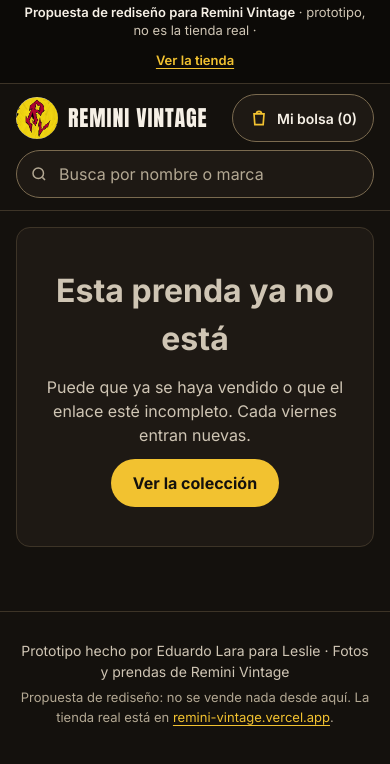
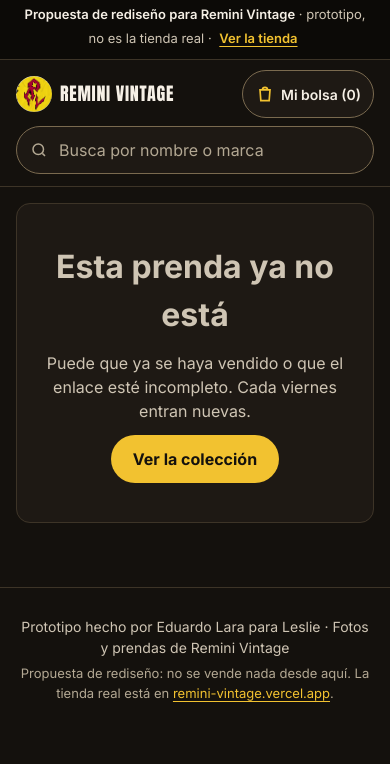
Before and after one commit to eduardolar/remini-vintage-propuesta, a plain HTML site: page prenda.html in a window 390 px wide. Drawn offline with Linux system fonts and the light colour scheme.

Commit message:
Ajustes comprobados a 360, 390 y 1366 px: sin scroll lateral, cabecera y barra en una fila, franja en dos líneas y galería que cabe sobre la barra

```diff
--- a/css/estilos.css
+++ b/css/estilos.css
@@ -22,7 +22,7 @@
   --whatsapp-claro: #4be283;
   --sobre-whatsapp: #0a2414;   /* texto oscuro sobre el verde: 9:1 */
   --vendida: #9a9184;
-  --foto-fondo: #f4f1ea;       /* las fotos de prenda tienen fondo blanco */
+  --foto-fondo: #ffffff;       /* las fotos de prenda tienen fondo blanco */
   --ejemplo-borde: #8a7330;
 
   /* Tipografía */
@@ -138,21 +138,14 @@ button { cursor: pointer; }
   line-height: 1.35;
 }
 .franja .contenedor {
-  display: flex;
-  align-items: center;
-  justify-content: center;
-  gap: 4px 8px;
-  flex-wrap: wrap;
   min-height: 44px;
-  padding-block: 4px;
+  padding-block: 6px;
   text-align: center;
 }
 .franja strong { color: var(--texto); font-weight: 600; }
 .franja a {
-  display: inline-flex;
-  align-items: center;
-  min-height: 36px;
-  padding-inline: 6px;
+  display: inline-block;
+  padding: 6px 4px;
   font-weight: 600;
   position: relative;
 }
@@ -160,7 +153,7 @@ button { cursor: pointer; }
 .franja a::after {
   content: "";
   position: absolute;
-  inset: -6px -4px;
+  inset: -10px -6px;
 }
 
 /* --------------------------------------------------------------------------
@@ -251,6 +244,14 @@ button { cursor: pointer; }
 .boton-bolsa:hover { border-color: var(--acento); }
 .boton-bolsa svg { width: 20px; height: 20px; color: var(--acento); flex: none; }
 
+/* Móviles estrechos (360-399 px): todo cabe en una fila */
+@media (max-width: 399px) {
+  .marca { gap: 8px; }
+  .marca img { width: 36px; height: 36px; }
+  .marca span { font-size: 1.125rem; }
+  .boton-bolsa { padding: 0 12px; gap: 6px; }
+}
+
 @media (min-width: 768px) {
   .cabecera .contenedor {
     grid-template-columns: auto 1fr auto;
@@ -319,6 +320,7 @@ button { cursor: pointer; }
 /* Etiquetas */
 .etiqueta {
   display: inline-flex;
+  font-family: var(--fuente-texto);
   align-items: center;
   gap: 4px;
   padding: 3px 10px;
@@ -418,6 +420,7 @@ button { cursor: pointer; }
 
 .controles {
   display: grid;
+  grid-template-columns: minmax(0, 1fr); /* que el carrusel no ensanche la página */
   gap: 10px;
   margin-bottom: 12px;
 }
@@ -511,7 +514,7 @@ button { cursor: pointer; }
 
 @media (min-width: 1024px) {
   .controles {
-    grid-template-columns: 1fr auto;
+    grid-template-columns: minmax(0, 1fr) auto;
     align-items: center;
     gap: 12px 24px;
   }
@@ -810,7 +813,7 @@ button { cursor: pointer; }
    Ficha de prenda
    -------------------------------------------------------------------------- */
 
-.pagina-ficha { padding-bottom: calc(var(--alto-barra) + env(safe-area-inset-bottom, 0px)); }
+.pagina-ficha { padding-bottom: calc(var(--alto-barra) + 16px + env(safe-area-inset-bottom, 0px)); }
 
 .ficha {
   display: grid;
@@ -905,9 +908,6 @@ button { cursor: pointer; }
 
 /* Galería */
 .galeria { grid-area: galeria; display: grid; gap: 10px; align-content: start; min-width: 0; }
-@media (min-width: 900px) {
-  .galeria { position: sticky; top: 64px; }
-}
 .galeria-pista {
   display: flex;
   overflow-x: auto;
@@ -930,7 +930,8 @@ button { cursor: pointer; }
   max-height: 62svh;
 }
 @media (min-width: 900px) {
-  .galeria-pista figure { max-height: none; }
+  /* foto + miniaturas caben en pantalla y la barra fija no las tapa */
+  .galeria-pista figure { max-height: max(400px, calc(100vh - 310px)); max-height: max(400px, calc(100svh - 310px)); }
 }
 .galeria-pista img {
   width: 100%;
@@ -1012,6 +1013,9 @@ button { cursor: pointer; }
     overflow: hidden; clip: rect(0 0 0 0); white-space: nowrap;
   }
   .barra-compra .boton-guardar { padding-inline: 0; width: var(--tactil); }
+  .barra-compra .precio { font-size: 1.375rem; }
+  .barra-compra .boton-whatsapp { padding-inline: 12px; gap: 6px; font-size: var(--texto-s); white-space: nowrap; }
+  .barra-compra .boton-whatsapp svg { width: 18px; height: 18px; }
 }
 @media (min-width: 768px) {
   .barra-compra .contenedor { padding-inline: var(--margen); gap: 12px; }
```
